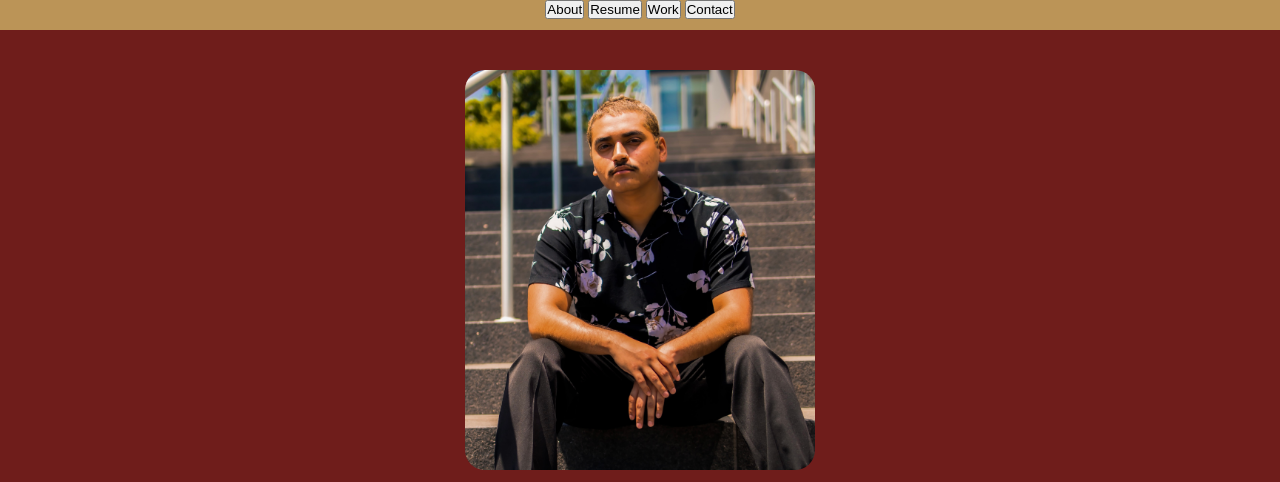
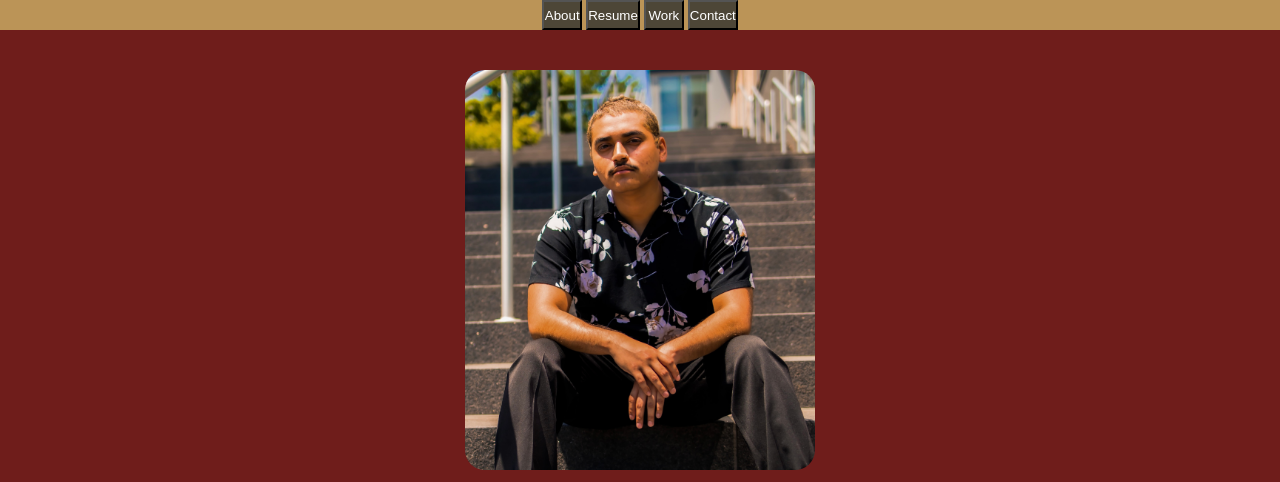
Before and after one commit to jsantia85/juan-santiago-portfolio, a plain HTML site: page index.html in a window 1280 px wide. Shown: the top 482 px of the page. Drawn offline with Linux system fonts and the light colour scheme.

Commit message:
adds event listener to btns

```diff
--- a/css/style.css
+++ b/css/style.css
@@ -21,6 +21,7 @@ header {
   height: 30px;
 }
 
+
 li {
   display: inline;
 }
@@ -35,3 +36,10 @@ div {
 #about {
   margin-top: 200px;
 }
+
+#aboutBtn, #resumeBtn, #workBtn, #contactBtn {
+  background-color: #4D4637;
+  color: white;
+  min-width: 40px;
+  min-height: 30px;
+}
--- a/index.html
+++ b/index.html
@@ -10,11 +10,11 @@
 </head>
 <body>
 <header id="navBar">
-  <ul>
-    <li><a href="#about"><button>About</button></a></li>
-    <li><a href="#resume"><button>Resume</button></a></li>
-    <li><a href="#work"><button>Work</button></a></li>
-    <li><a href="#contact"><button>Contact</button></a></li>
+  <ul id="btns">
+    <li><a href="#about"><button id="aboutBtn">About</button></a></li>
+    <li><a href="#resume"><button id="resumeBtn">Resume</button></a></li>
+    <li><a href="#work"><button id="workBtn">Work</button></a></li>
+    <li><a href="#contact"><button id="contactBtn">Contact</button></a></li>
   </ul>
 </header>
 <div id="main">
--- a/js/app.js
+++ b/js/app.js
@@ -7,9 +7,19 @@
 
 
 /*------------------------ Cached Element References ------------------------*/
+const btns = document.getElementById('btns')
+console.log(btns)
 
 
 /*----------------------------- Event Listeners -----------------------------*/
+btns.addEventListener("mouseover", function( event ) {
+  // highlight the mouseover target
+  event.target.style.color = "#D9D065";
 
+  // reset the color after a short delay
+  setTimeout(function() {
+    event.target.style.color = "";
+  }, 500);
+}, false);
 
 /*-------------------------------- Functions --------------------------------*/
```
